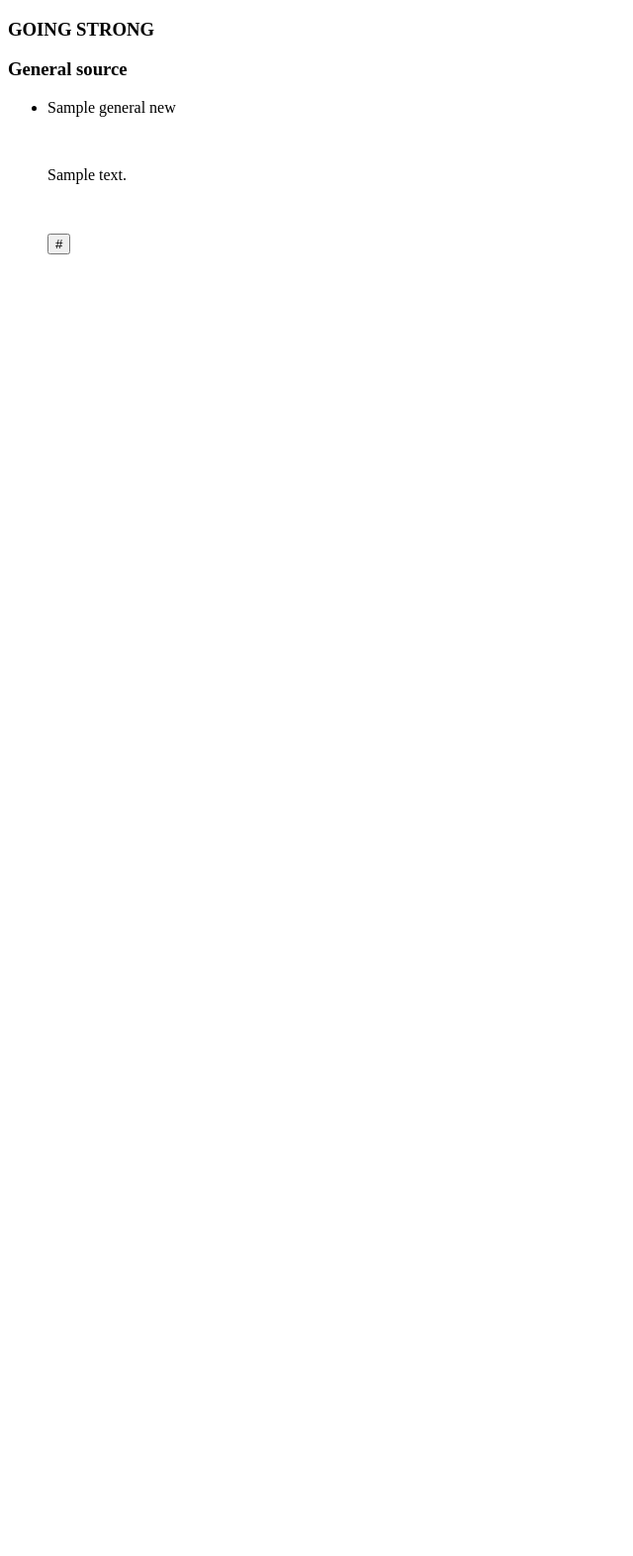
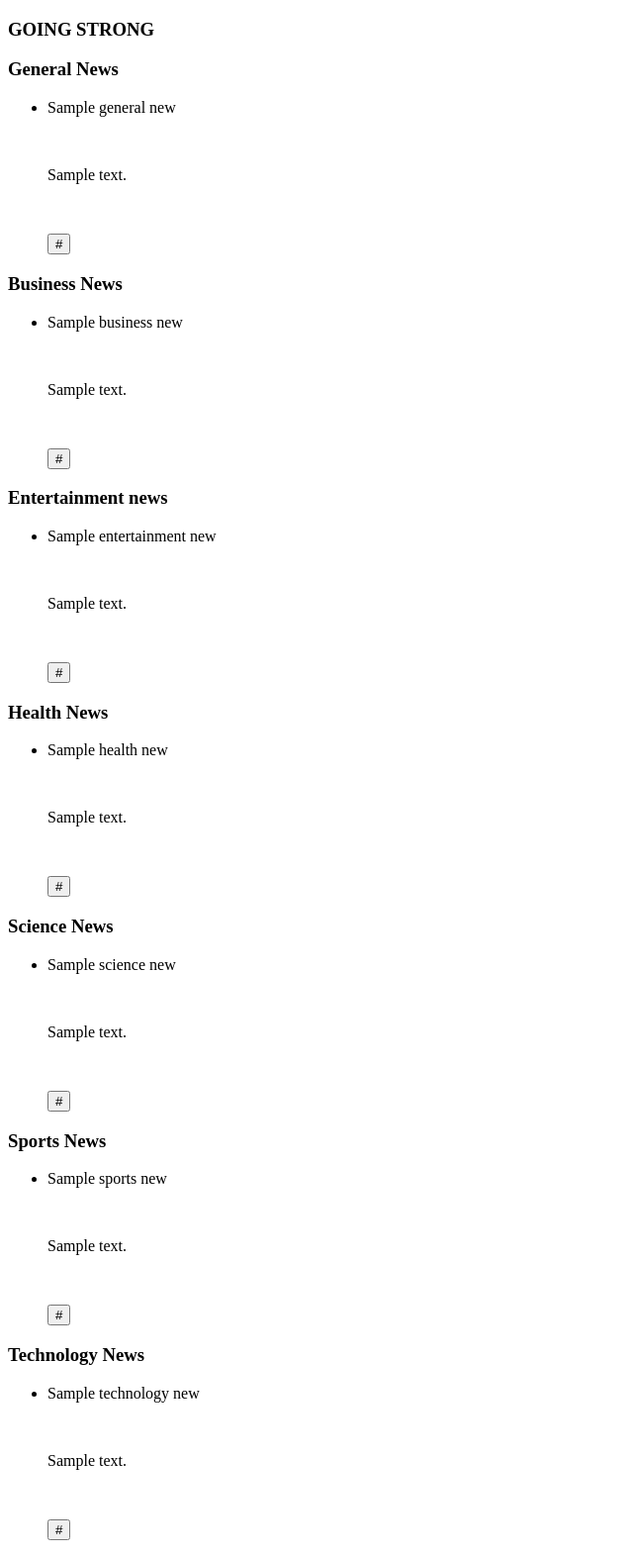
Before and after one commit to Fahari/News-Highlight, a Flask app: template app/templates/source.html in a window 1280 px wide. Shown: the whole page at 99% size, without its empty margins (0-640 px from the left). Before the commit the page ends 257 px from the top, so only its background shows below. Run offline with Flask 2, Linux system fonts and the light colour scheme; the template is opened without the code that fills it: most values are stand-ins (such as "Sample title", 1, 10 or a date in 2020); parts of the project's set-up code (start-up, migrations or seed data) failed here and were passed over.

Commit message:
add more catergories to source.html

```diff
--- a/app/templates/source.html
+++ b/app/templates/source.html
@@ -13,7 +13,7 @@
         <div class="container">
           <h3>GOING STRONG</h3>
           <div class="general">
-            <h3> General source</h3>
+            <h3> General News </h3>
             <ul>
               {% for general_news in general %}
               <li>
@@ -25,6 +25,84 @@
             </ul>
           </div>
 
+          <div class="business">
+            <h3> Business News </h3>
+            <ul>
+              {% for business_news in business %}
+              <li>
+                <p>{{ business_news.name}}</p><br>
+                <p>{{business_news.description}}</p><br>
+                <p><button type="button" name="Read more">{{business_news.url}}</button></p>
+              </li>
+              {% endfor %}
+            </ul>
+          </div>
+
+          <div class="entertainment">
+            <h3> Entertainment news</h3>
+            <ul>
+              {% for entertainment_news in entertainment %}
+              <li>
+                <p>{{ entertainment_news.name}}</p><br>
+                <p>{{entertainment_news.description}}</p><br>
+                <p><button type="button" name="Read more">{{entertainment_news.url}}</button></p>
+              </li>
+              {% endfor %}
+            </ul>
+          </div>
+
+          <div class="health">
+            <h3> Health News</h3>
+            <ul>
+              {% for health_news in health %}
+              <li>
+                <p>{{ health_news.name}}</p><br>
+                <p>{{health_news.description}}</p><br>
+                <p><button type="button" name="Read more">{{health_news.url}}</button></p>
+              </li>
+              {% endfor %}
+            </ul>
+          </div>
+
+          <div class="science">
+            <h3> Science News</h3>
+            <ul>
+              {% for science_news in science %}
+              <li>
+                <p>{{ science_news.name}}</p><br>
+                <p>{{science_news.description}}</p><br>
+                <p><button type="button" name="Read more">{{science_news.url}}</button></p>
+              </li>
+              {% endfor %}
+            </ul>
+          </div>
+
+          <div class="sports">
+            <h3> Sports News</h3>
+            <ul>
+              {% for sports_news in sports %}
+              <li>
+                <p>{{ sports_news.name}}</p><br>
+                <p>{{sports_news.description}}</p><br>
+                <p><button type="button" name="Read more">{{sports_news.url}}</button></p>
+              </li>
+              {% endfor %}
+            </ul>
+          </div>
+
+          <div class="technology">
+            <h3> Technology News</h3>
+            <ul>
+              {% for technology_news in technology %}
+              <li>
+                <p>{{ technology_news.name}}</p><br>
+                <p>{{technology_news.description}}</p><br>
+                <p><button type="button" name="Read more">{{technology_news.url}}</button></p>
+              </li>
+              {% endfor %}
+            </ul>
+          </div>
+
 
         </div>
 
```
